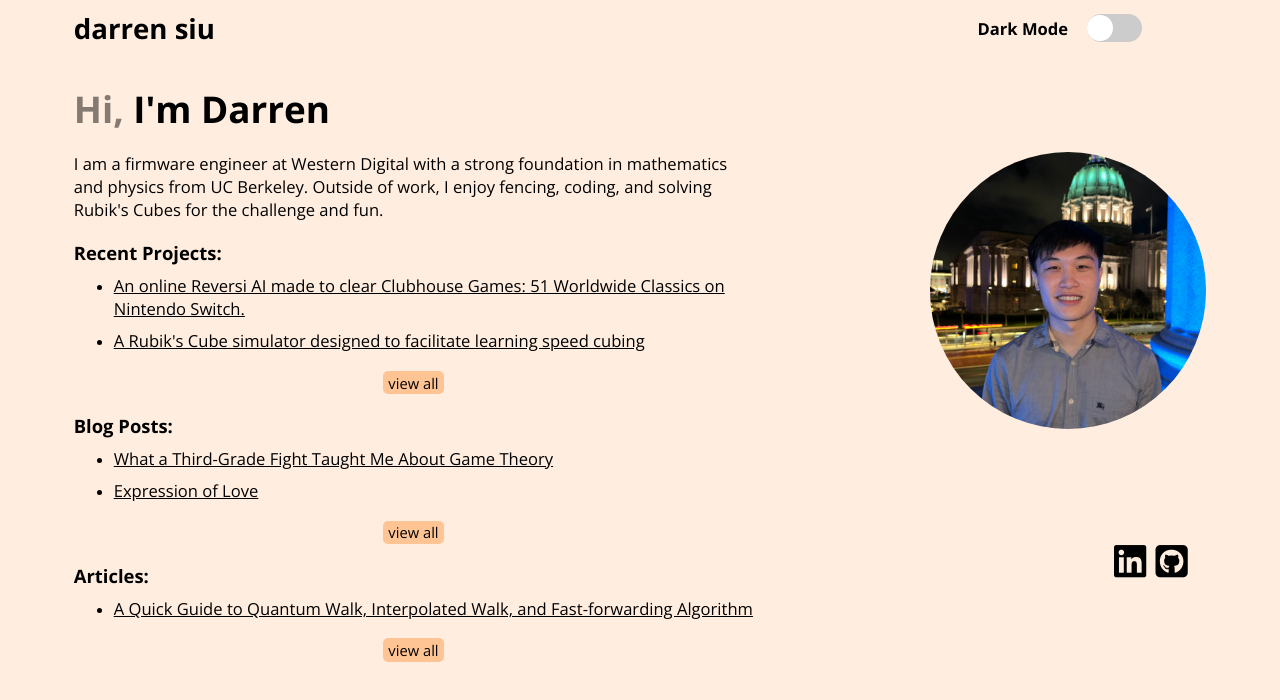
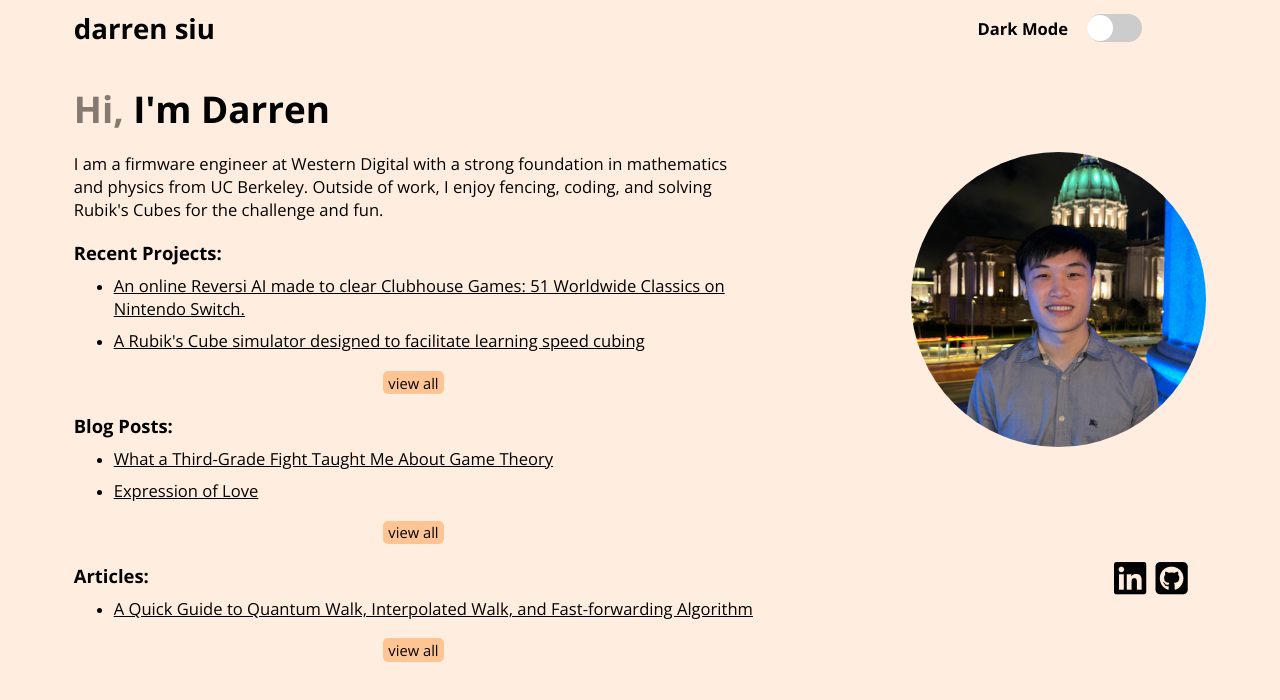
Before and after one commit to siudarren/personal-website-react, a React (Vite) app: page / in a window 1280 px wide. Shown: the top 700 px of the page. Built offline with nearby package versions, Linux system fonts and the light colour scheme.

Commit message:
increased profile pic size to 16 em

```diff
--- a/src/css/Home.css
+++ b/src/css/Home.css
@@ -1,6 +1,6 @@
 .profile_pic {
-    width: 15rem;
-    height: 15rem;
+    width: 16rem;
+    height: 16rem;
     border-radius: 50%;
     object-fit: cover; /* Ensures the image covers the area without stretching */
     overflow: hidden;
@@ -115,7 +115,7 @@ i:hover {
     .introduction {
         /* grid-column: 1/2; */
         grid-row: 2/3;
-        margin: 0 auto
+        margin: 0 auto;
     }
     .icons {
         grid-column: 1/2;
```
